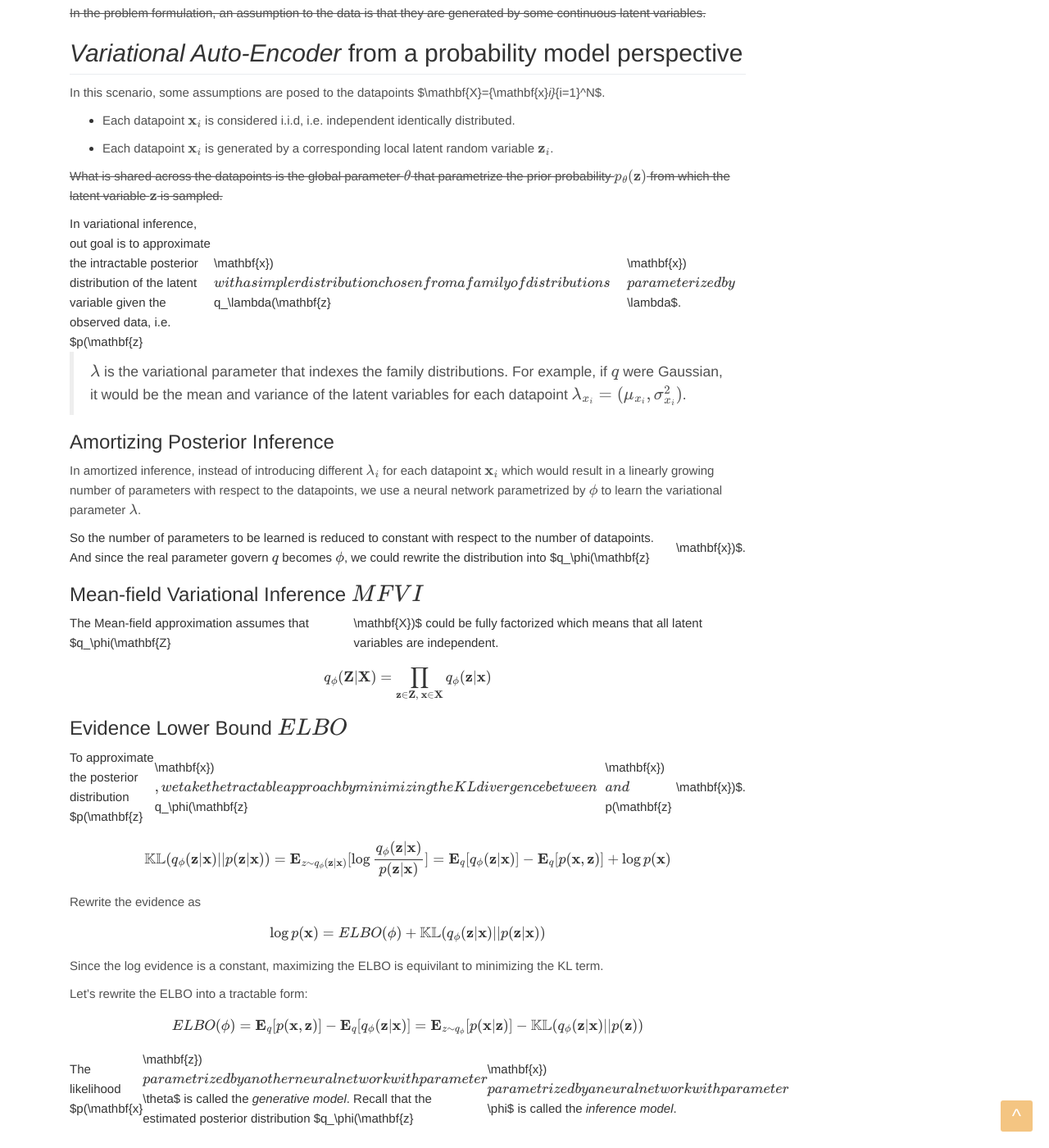
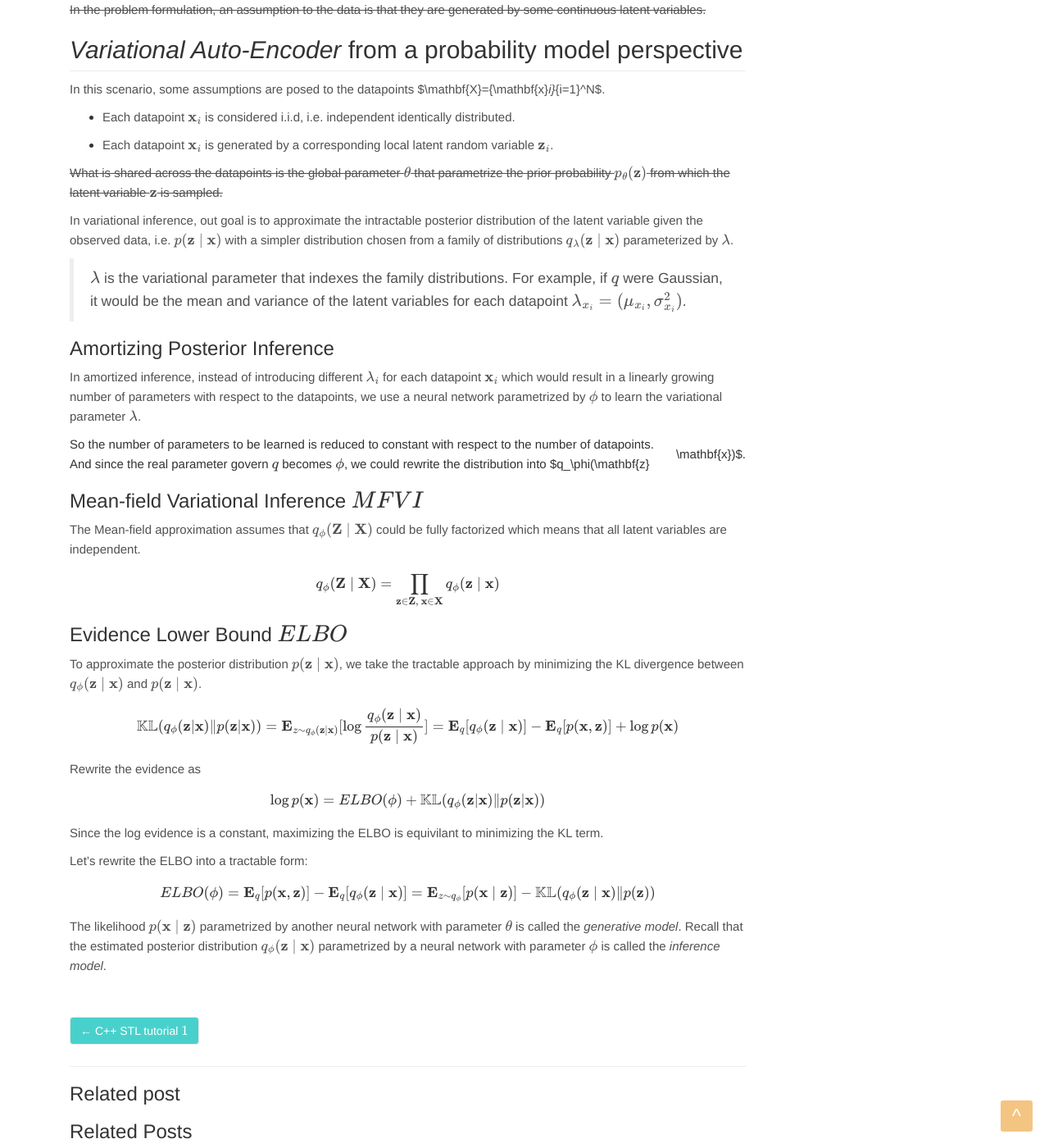
Before and after one commit to haozheji/old-webside, a Jekyll site: the page built from _posts/2019-10-25-VAE.md, in a window 1280 px wide and 1400 px high, scrolled down 1065 px. Shown: the whole window at 82% size. Built offline with Jekyll 4.4.1, drawn with Linux system fonts in a browser that asks for light colours; formulas are drawn with MathJax 3; some of the changed text lies outside the part shown.

Commit message:
use \mid instead of |

```diff
--- a/_posts/2019-10-25-VAE.md
+++ b/_posts/2019-10-25-VAE.md
@@ -18,13 +18,13 @@ Brought from [Wikipedia](https://en.wikipedia.org/wiki/Bayesian_inference):
 
 > Bayesian inference is a method of statistical inference in which Bayes' theorem is used to update the probability for a hypothesis as more evidence or information becomes available.
 
-The gist behind Bayesian inference is to approximate the **posterior probability** $P(H|E)$ of some hypothesis $H$ given the observed data (evidence) $E$. This posterior probability is often affected by the data and we often define the **prior probability** of the hypothesis before seeing any data as $P(H)$. The estimation of $P(H|E)$ is given by the Bayes' theorem:
+The gist behind Bayesian inference is to approximate the **posterior probability** $P(H\mid E)$ of some hypothesis $H$ given the observed data (evidence) $E$. This posterior probability is often affected by the data and we often define the **prior probability** of the hypothesis before seeing any data as $P(H)$. The estimation of $P(H\mid E)$ is given by the Bayes' theorem:
 
 $$
-P(H|E)=\frac{P(E|H)P(H)}{P(E)}
+P(H\mid E)=\frac{P(E\mid H)P(H)}{P(E)}
 $$
 
-$P(E|H)$ is called the **likelihood**. It indicates the compatibility of the evidence with respect to the given hypothesis.
+$P(E\mid H)$ is called the **likelihood**. It indicates the compatibility of the evidence with respect to the given hypothesis.
 
 $P(E)$ is termed as the **marginal likelihood** or marginal evidence. This term describes the distribution of the data.
 
@@ -32,7 +32,7 @@ Different from 'frequentist' statsitics, Bayesian theory calls for the use of th
 
 ## Variational Bayesian
 
-Bayesian inference defines a set of probabilities. The term 'variation' actually comes from relaxing the integral e.g. of the marginal likelihood $p(x)=\int p(x|z)p(z)dz$.
+Bayesian inference defines a set of probabilities. The term 'variation' actually comes from relaxing the integral e.g. of the marginal likelihood $p(x)=\int p(x\mid z)p(z)dz$.
 
 > The key to the variational method is to approximate the integral with a simpler form that is tractable, forming a lower or upper bound.
 
@@ -49,7 +49,7 @@ In this scenario, some assumptions are posed to the datapoints $\mathbf{X}=\{\ma
 
 ~~What is shared across the datapoints is the global parameter $\theta$ that parametrize the prior probability $p_\theta (\mathbf{z})$ from which the latent variable $\mathbf{z}$ is sampled.~~
 
-In variational inference, out goal is to approximate the intractable posterior distribution of the latent variable given the observed data, i.e. $p(\mathbf{z}|\mathbf{x})$ with a simpler distribution chosen from a family of distributions $q_\lambda(\mathbf{z}|\mathbf{x})$ parameterized by $\lambda$.
+In variational inference, out goal is to approximate the intractable posterior distribution of the latent variable given the observed data, i.e. $p(\mathbf{z}\mid \mathbf{x})$ with a simpler distribution chosen from a family of distributions $q_\lambda(\mathbf{z}\mid \mathbf{x})$ parameterized by $\lambda$.
 
 >$\lambda$ is the variational parameter that indexes the family distributions. For example, if $q$ were Gaussian, it would be the mean and variance of the latent variables for each datapoint $\lambda_{x_i} = (\mu_{x_i}, \sigma^2_{x_i})$.
 
@@ -61,27 +61,27 @@ So the number of parameters to be learned is reduced to constant with respect to
 
 ### Mean-field Variational Inference (MFVI)
 
-The Mean-field approximation assumes that $q_\phi(\mathbf{Z}|\mathbf{X})$ could be fully factorized which means that all latent variables are independent.
+The Mean-field approximation assumes that $q_\phi(\mathbf{Z}\mid \mathbf{X})$ could be fully factorized which means that all latent variables are independent.
 
 $$
-q_\phi(\mathbf{Z}|\mathbf{X})=\prod_{\mathbf{z}\in\mathbf{Z},\
-\mathbf{x}\in\mathbf{X}} q_\phi (\mathbf{z}|\mathbf{x})
+q_\phi(\mathbf{Z}\mid \mathbf{X})=\prod_{\mathbf{z}\in\mathbf{Z},\
+\mathbf{x}\in\mathbf{X}} q_\phi (\mathbf{z}\mid \mathbf{x})
 $$
 
 
 ### Evidence Lower Bound (ELBO)
 
-To approximate the posterior distribution $p(\mathbf{z}|\mathbf{x})$, we take the tractable approach by minimizing the KL divergence between $q_\phi(\mathbf{z}|\mathbf{x})$ and $p(\mathbf{z}|\mathbf{x})$.
+To approximate the posterior distribution $p(\mathbf{z}\mid \mathbf{x})$, we take the tractable approach by minimizing the KL divergence between $q_\phi(\mathbf{z}\mid \mathbf{x})$ and $p(\mathbf{z}\mid \mathbf{x})$.
 
 $$
-\mathbb{KL}(q_\phi(\mathbf{z}|\mathbf{x})||p(\mathbf{z}|\mathbf{x}))=\mathbf{E}_{z\sim q_\phi(\mathbf{z}|\mathbf{x})}[\log \frac{q_\phi(\mathbf{z}|\mathbf{x})}{p(\mathbf{z}|\mathbf{x})}]\\
-=\mathbf{E}_q[q_\phi(\mathbf{z}|\mathbf{x})]-\mathbf{E}_q[p( \mathbf{x}, \mathbf{z})] + \log p(\mathbf{x})
+\mathbb{KL}(q_\phi(\mathbf{z}|\mathbf{x})\|p(\mathbf{z}|\mathbf{x}))=\mathbf{E}_{z\sim q_\phi(\mathbf{z}\mid \mathbf{x})}[\log \frac{q_\phi(\mathbf{z}\mid \mathbf{x})}{p(\mathbf{z}\mid \mathbf{x})}]\\
+=\mathbf{E}_q[q_\phi(\mathbf{z}\mid \mathbf{x})]-\mathbf{E}_q[p( \mathbf{x}, \mathbf{z})] + \log p(\mathbf{x})
 $$
 
 Rewrite the evidence as
 
 $$
-\log p(\mathbf{x}) =ELBO(\phi) + \mathbb{KL}(q_\phi(\mathbf{z}|\mathbf{x})||p(\mathbf{z}|\mathbf{x}))
+\log p(\mathbf{x}) =ELBO(\phi) + \mathbb{KL}(q_\phi(\mathbf{z}|\mathbf{x})\|p(\mathbf{z}|\mathbf{x}))
 $$
 
 Since the log evidence is a constant, maximizing the ELBO is equivilant to minimizing the KL term.
@@ -89,8 +89,8 @@ Since the log evidence is a constant, maximizing the ELBO is equivilant to minim
 Let's rewrite the ELBO into a tractable form:
 
 $$
-ELBO(\phi)=\mathbf{E}_q[p( \mathbf{x}, \mathbf{z})] - \mathbf{E}_q[q_\phi(\mathbf{z}|\mathbf{x})]\\
-=\mathbf{E}_{z\sim q_\phi}[p(\mathbf{x}|\mathbf{z})] - \mathbb{KL}(q_\phi(\mathbf{z}|\mathbf{x})||p(\mathbf{z}))
+ELBO(\phi)=\mathbf{E}_q[p( \mathbf{x}, \mathbf{z})] - \mathbf{E}_q[q_\phi(\mathbf{z}\mid \mathbf{x})]\\
+=\mathbf{E}_{z\sim q_\phi}[p(\mathbf{x}\mid \mathbf{z})] - \mathbb{KL}(q_\phi(\mathbf{z}\mid \mathbf{x})\|p(\mathbf{z}))
 $$
 
-The likelihood $p(\mathbf{x}|\mathbf{z})$ parametrized by another neural network with parameter $\theta$ is called the *generative model*. Recall that the estimated posterior distribution $q_\phi(\mathbf{z}|\mathbf{x})$ parametrized by a neural network with parameter $\phi$ is called the *inference model*.
+The likelihood $p(\mathbf{x}\mid \mathbf{z})$ parametrized by another neural network with parameter $\theta$ is called the *generative model*. Recall that the estimated posterior distribution $q_\phi(\mathbf{z}\mid \mathbf{x})$ parametrized by a neural network with parameter $\phi$ is called the *inference model*.
```
